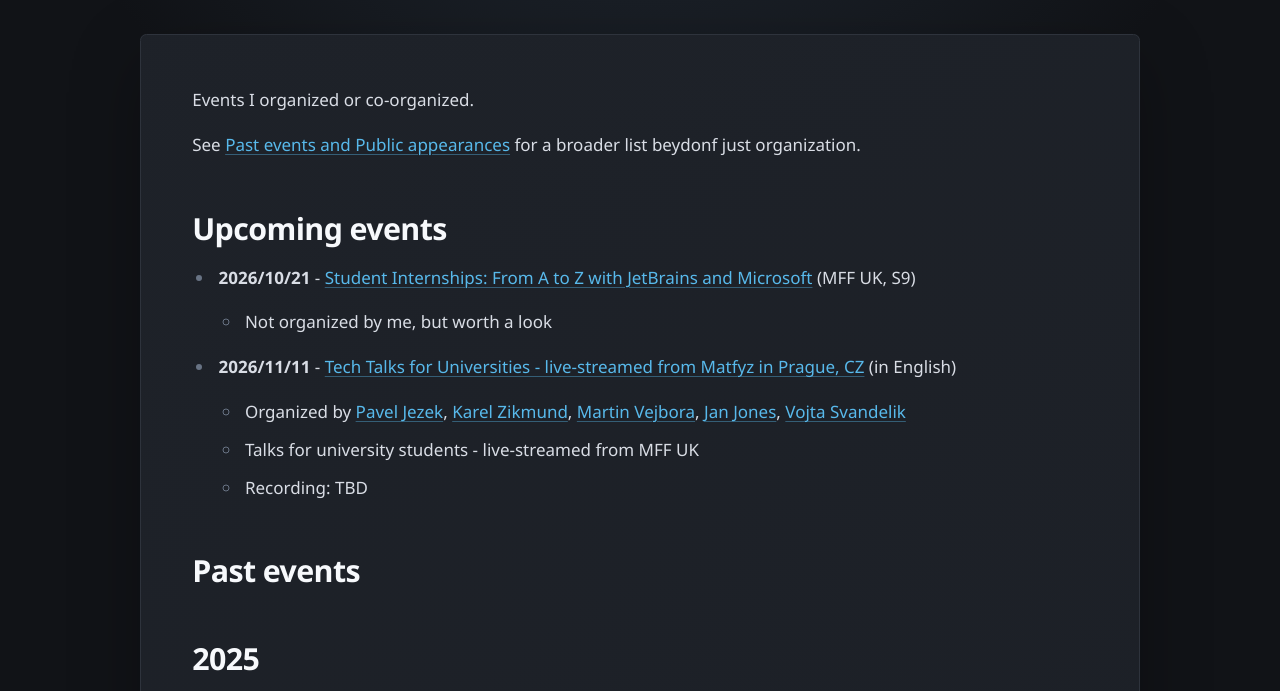
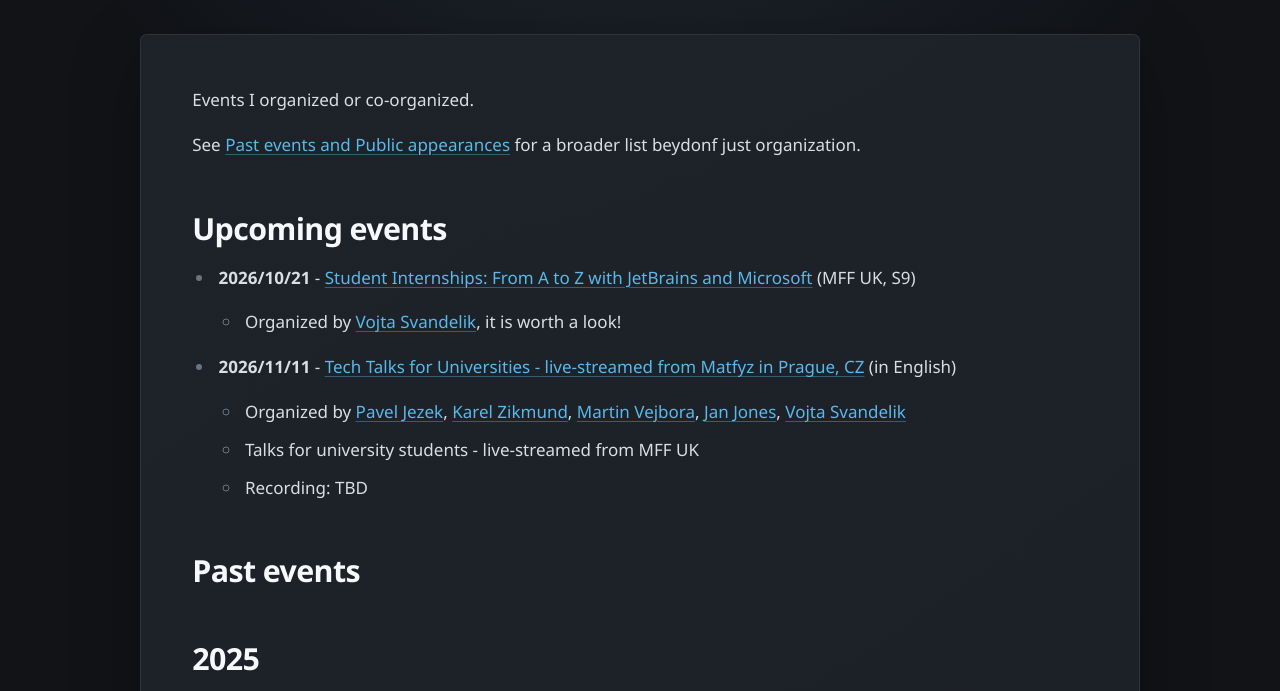
Before and after one commit to karelz/karelz.github.io, an Eleventy site: page src/events/index.md in a window 1280 px wide. Shown: the part 99-790 px from the top of the page. Built offline with nearby package versions, Linux system fonts and the light colour scheme; Eleventy itself is replaced by a stand-in of ours; files that its build step writes are made by us from their sources.

Commit message:
Update src/events/index.md

```diff
--- a/src/events/index.md
+++ b/src/events/index.md
@@ -12,7 +12,7 @@ See [Past events and Public appearances](/details) for a broader list beydonf ju
 ## Upcoming events
 
 - **2026/10/21** - [Student Internships: From A to Z with JetBrains and Microsoft](/events/events_2026-10-21_Student_Internships_JetBrains_Microsoft) (MFF UK, S9)
-    - Not organized by me, but worth a look
+    - Organized by [Vojta Svandelik](https://www.linkedin.com/in/vojtechsvandelik/), it is worth a look!
 
 - **2026/11/11** - [Tech Talks for Universities - live-streamed from Matfyz in Prague, CZ](/events/events_2026-11-11_Tech_Talks_for_Universities) (in English)
     - Organized by [Pavel Jezek](https://www.mff.cuni.cz/en/faculty/organizational-structure/people?hdl=2764), [Karel Zikmund](https://karelz.github.io), [Martin Vejbora](https://www.linkedin.com/in/martin-vejbora-7011481b9/), [Jan Jones](https://github.com/jjonescz), [Vojta Svandelik](https://www.linkedin.com/in/vojtechsvandelik/)
```
